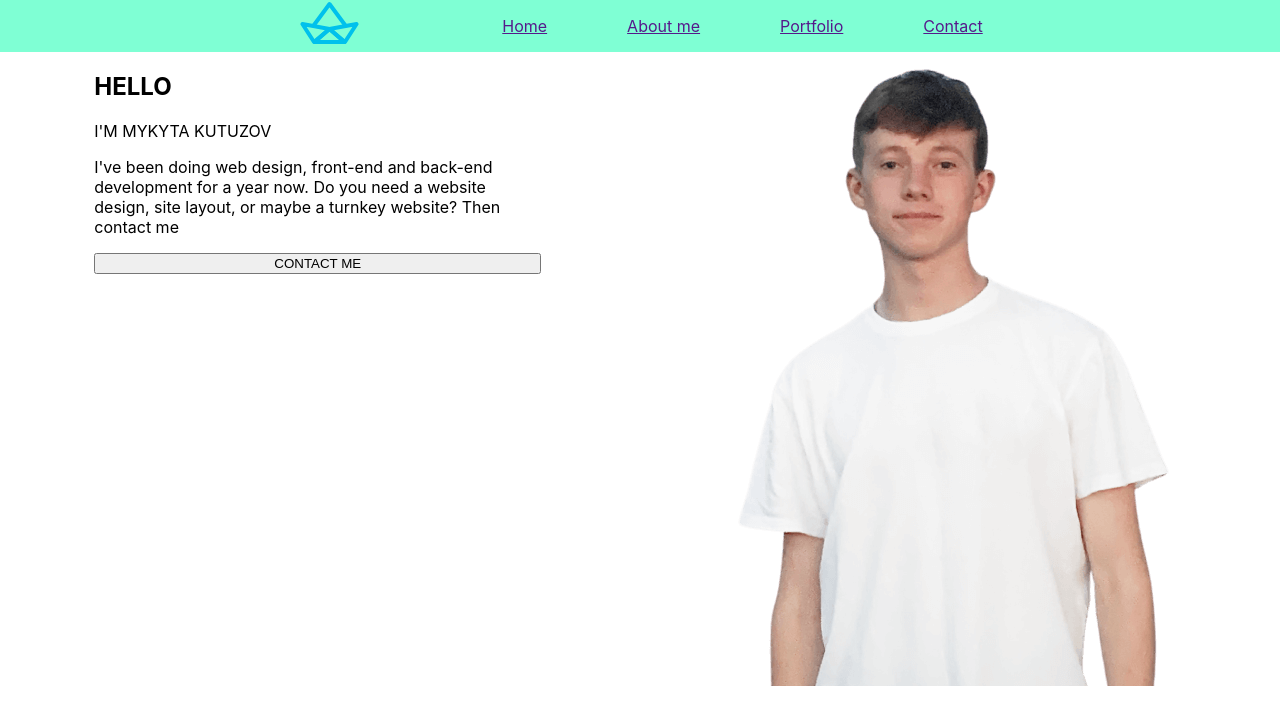
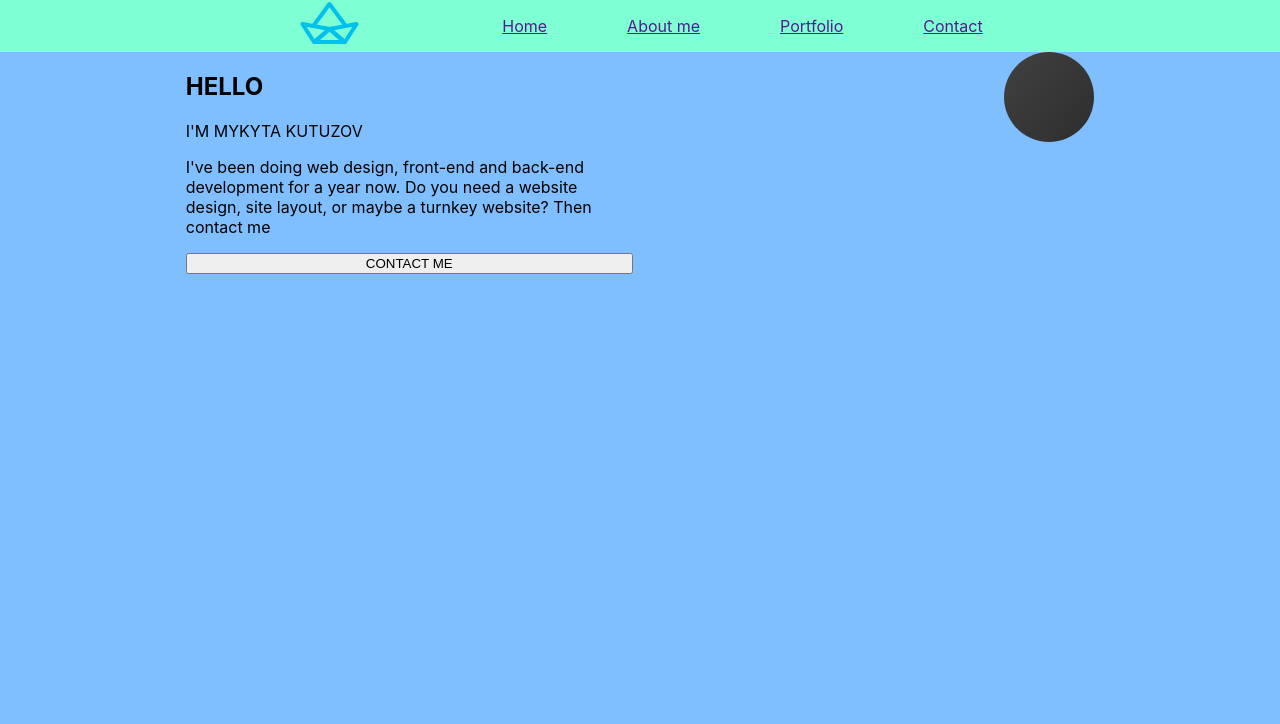
Before and after one commit to Kytyzovns/portfolio-start-project-main, a React app: page / in a window 1280 px wide. Shown: the top 724 px of the page. Built offline with nearby package versions, Linux system fonts and the light colour scheme.

Commit message:
work in progress on main

```diff
--- /dev/null
+++ b/src/components/Icon/Icon.tsx
@@ -0,0 +1,28 @@
+import React from 'react';
+import iconsSprite from "../../assets/images/icons-sprite.svg";
+
+type IconProps = {
+    iconId: string;
+    width?: string;
+    height?: string;
+    viewBox?: string;
+    x?: string;
+    y?:string;
+    fontSize?: string;
+    textAnchor?: string;
+    textFill?: string;
+    svgText?: string;
+}
+
+export const Icon = (props: IconProps) => {
+
+    return (
+        <svg width={props.width || "50px"} height={props.height || "50px"} viewBox={props.viewBox || "0 0 50 50"}
+             fill="none" xmlns="http://www.w3.org/2000/svg">
+            <use xlinkHref={`${iconsSprite}#${props.iconId}`}/>
+            <text x={props.x || "50px"} y={props.y || "50px"} fontSize={props.fontSize} textAnchor={props.textAnchor} fill={props.textFill}>
+               {props.svgText}
+            </text>
+        </svg>
+    );
+};
--- a/src/layout/sections/main/Main.tsx
+++ b/src/layout/sections/main/Main.tsx
@@ -2,11 +2,13 @@ import React from 'react';
 import {FlexWrapper} from "../../../components/FlexWrapper";
 import mainPhoto from "../../../assets/images/image-1.webp"
 import styled from "styled-components";
+import head from "../../../assets/images/mainPhoto.webp"
+import {Icon} from "../../../components/Icon/Icon";
 
 export const Main = () => {
     return (
         <div>
-            <FlexWrapper justify="space-around">
+            <StyledMain justify="space-around">
                 <FlexWrapper direction="column" width={"447px"} height={"337"}>
                     <h2>HELLO</h2>
                     <span>I'M MYKYTA<b/> KUTUZOV</span>
@@ -17,13 +19,20 @@ export const Main = () => {
                     <button type={"button"}>CONTACT ME</button>
                 </FlexWrapper>
 
-                <img src={mainPhoto} alt="mainPhoto"/>
-
-            </FlexWrapper>
-
+                <div>
+                    {/*<Photo src={mainPhoto} alt="mainPhoto"/>*/}
+                    {/*<Icon iconId={"ellipse1"} width={"869"} height={"880"} viewBox={"0 0 879 880"} svgText={"123"} fontSize={"50"} textAnchor={"middle"} textFill={"black"} x={"50%"} y={"50%"}/>*/}
+                    <Icon iconId={"ellipse3"} width={"90"} height={"90"} viewBox={"0 0 90 90"}/>
+                </div>
+            </StyledMain>
         </div>
     );
 };
+
+const StyledMain = styled(FlexWrapper)`
+    min-height: 100vh;
+    background-color: #7fbfff;
+`
 
 const Photo = styled.img`
     width: 456px;
```
Also changed, not shown: src/components/icon/Icon.tsx (deleted, +0 -9 lines), src/assets/images/icons-sprite.svg.
